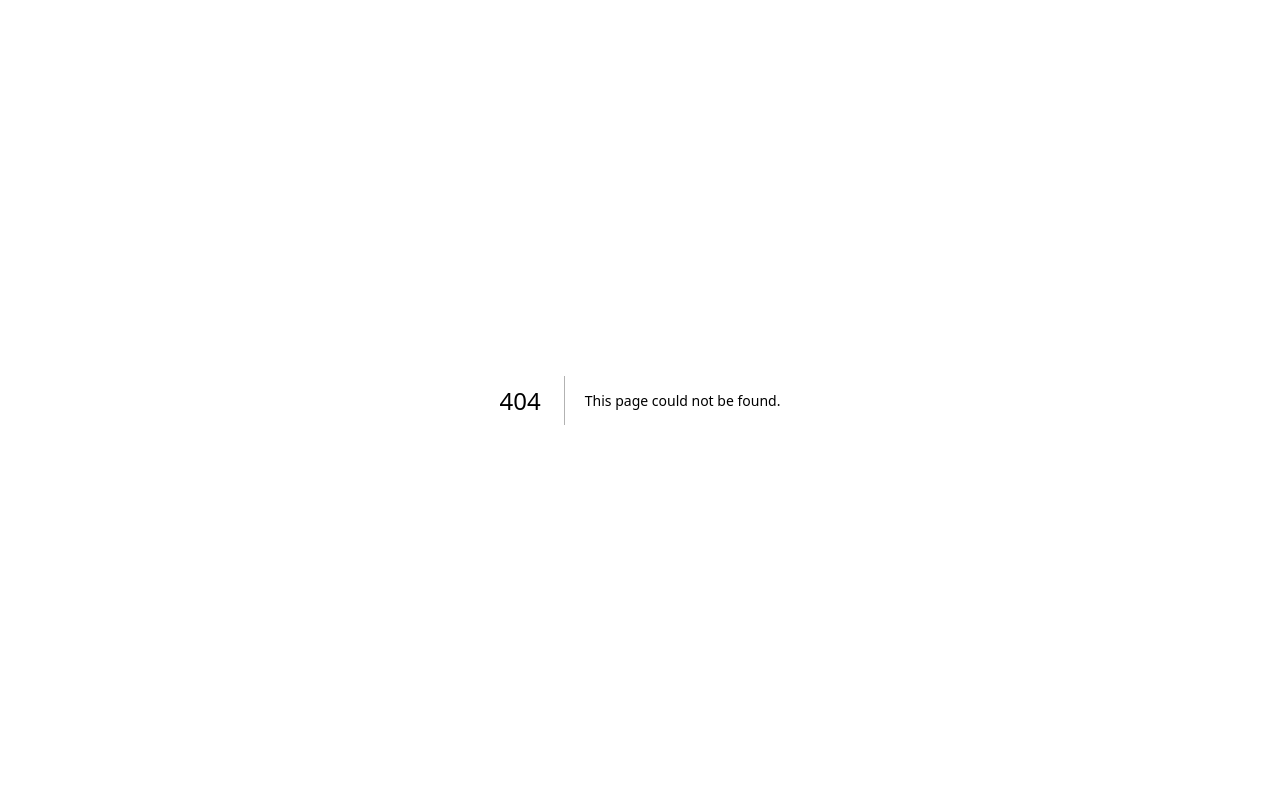
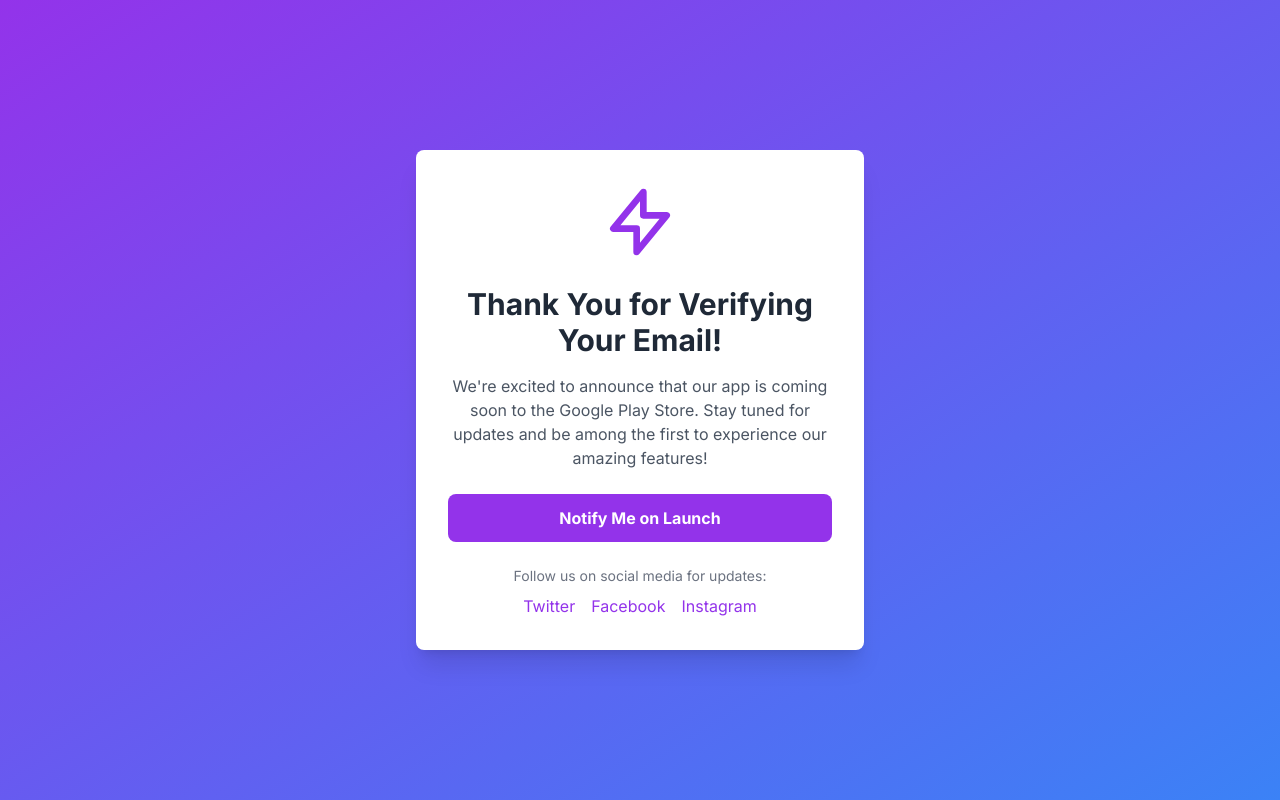
Before and after one commit to Taher2512/DokLink, a Next.js app: page /coming-soon in a window 1280 px wide. Before the commit this address had no page. Built offline with nearby package versions, Linux system fonts and the light colour scheme.

Commit message:
First Commit

```diff
--- a/package.json
+++ b/package.json
@@ -10,8 +10,11 @@
   },
   "dependencies": {
     "@tabler/icons-react": "^3.1.0",
+    "axios": "^1.7.2",
     "clsx": "^2.1.0",
     "country-state-city": "^3.2.1",
+    "dotenv": "^16.4.5",
+    "firebase": "^10.12.4",
     "framer-motion": "^11.0.14",
     "next": "14.1.3",
     "react": "^18",
--- /dev/null
+++ b/src/app/coming-soon/page.js
@@ -0,0 +1,64 @@
+"use client"
+import React, { useState } from 'react';
+
+const ComingSoonPage = () => {
+  const [isHovered, setIsHovered] = useState(false);
+
+  return (
+    <div className="min-h-screen bg-gradient-to-br from-purple-600 to-blue-500 flex items-center justify-center p-4">
+      <div className="bg-white rounded-lg shadow-xl p-8 max-w-md w-full">
+        <div className="mx-auto w-20 h-20 mb-6 text-purple-600">
+          <svg
+            xmlns="http://www.w3.org/2000/svg"
+            fill="none"
+            viewBox="0 0 24 24"
+            stroke="currentColor"
+          >
+            <path
+              strokeLinecap="round"
+              strokeLinejoin="round"
+              strokeWidth={2}
+              d="M13 10V3L4 14h7v7l9-11h-7z"
+            />
+          </svg>
+        </div>
+
+        <h1 className="text-3xl font-bold text-center text-gray-800 mb-4">
+          Thank You for Verifying Your Email!
+        </h1>
+
+        <p className="text-center text-gray-600 mb-6">
+          We're excited to announce that our app is coming soon to the Google Play Store.
+          Stay tuned for updates and be among the first to experience our amazing features!
+        </p>
+
+        <button
+          onMouseEnter={() => setIsHovered(true)}
+          onMouseLeave={() => setIsHovered(false)}
+          className={`w-full bg-purple-600 text-white font-bold py-3 px-4 rounded-lg transition-all duration-300 ${
+            isHovered ? 'bg-purple-700 transform scale-105' : ''
+          }`}
+        >
+          Notify Me on Launch
+        </button>
+
+        <div className="mt-6 text-center">
+          <p className="text-sm text-gray-500">Follow us on social media for updates:</p>
+          <div className="flex justify-center space-x-4 mt-2">
+            {['Twitter', 'Facebook', 'Instagram'].map((platform) => (
+              <a
+                key={platform}
+                href="#"
+                className="text-purple-600 hover:text-purple-800 transition duration-300"
+              >
+                {platform}
+              </a>
+            ))}
+          </div>
+        </div>
+      </div>
+    </div>
+  );
+};
+
+export default ComingSoonPage;
--- /dev/null
+++ b/src/app/components/utils/config.js
@@ -0,0 +1,14 @@
+import { initializeApp } from "firebase/app";
+import { getFirestore } from "firebase/firestore";
+require('dotenv').config();
+const firebaseConfig = {
+  apiKey: process.env.NEXT_PUBLIC_FIREBASE_API,
+  authDomain: process.env.NEXT_PUBLIC_FIREBASE_INITIAL+".firebaseapp.com",
+  projectId: process.env.NEXT_PUBLIC_FIREBASE_INITIAL,
+  storageBucket: process.env.NEXT_PUBLIC_FIREBASE_INITIAL+".appspot.com",
+  messagingSenderId: process.env.NEXT_PUBLIC_MESSAGE_SENDER_ID,
+  appId: process.env.NEXT_PUBLIC_FIREBASE_APPID,
+};
+
+export const app = initializeApp(firebaseConfig);
+export const db = getFirestore(app);
--- /dev/null
+++ b/src/app/otp-verification/page.js
@@ -0,0 +1,107 @@
+"use client"
+import axios from 'axios';
+import { addDoc, collection, doc, getDoc, getDocs, onSnapshot, query, updateDoc, where } from 'firebase/firestore';
+import React, { useState, useRef, useEffect } from 'react';
+import { db } from '../components/utils/config';
+import { useRouter } from 'next/navigation';
+
+const VerificationCode = () => {
+  const [code, setCode] = useState(['', '', '', '']);
+  const inputs = useRef([]);
+ const [data, setdata] = useState()
+  useEffect(() => {
+    inputs.current[0].focus();
+    // console.log(JSON.stringify(localStorage.getItem('details')))
+    // setdata(JSON.parse(localStorage.getItem('details')))
+    getData()
+
+  }, []);
+  const router=useRouter()
+const getData=async()=>{
+    console.log(localStorage.getItem('details'))
+    setdata(JSON.parse(localStorage.getItem('details')))
+}
+  const handleChange = (element, index) => {
+    if (isNaN(element.value)) return false;
+
+    setCode([...code.map((d, idx) => (idx === index ? element.value : d))]);
+
+    if (element.nextSibling) {
+      element.nextSibling.focus();
+    }
+  };
+
+  const handleBackspace = (e, index) => {
+    if (e.key === 'Backspace' && !code[index] && index > 0) {
+      const newCode = [...code];
+      newCode[index - 1] = '';
+      setCode(newCode);
+      inputs.current[index - 1].focus();
+    }
+  };
+
+  const handleSubmit = async(e) => {
+    e.preventDefault();
+    const verificationCode = code.join('');
+    console.log(data.email)
+    const q= query(collection(db,"otp"),where("otp","==",verificationCode),where("email","==",data.email),where("used","==",0));
+
+    const docSnap = onSnapshot(q,async(response)=>{
+
+      if(response.empty){
+        alert("Invalid OTP")
+        return
+      }
+      const data1= response.docs[0].data()
+      if(data1.expiresIn>Date.now()){
+        await updateDoc(doc(db,"otp",response.docs[0].id),{used:1})
+        await addDoc(collection(db,"userdetail"),{...data,createdAt:Date.now()})
+        await addDoc(collection(db,"users"),{email:data.email,data:Date.now(),googleLogin:0})
+        const queryParams = new URLSearchParams({
+          id:response.docs[0].id
+        }).toString();
+
+        router.push(`/coming-soon?${queryParams}`)
+        return
+      }
+      else{
+        alert("OTP expired")
+        return
+      }
+    })
+
+
+    // Here you would typically send the code to your server for verification
+
+};
+
+  return (
+    <div className="flex flex-col items-center justify-center min-h-screen bg-#1e40af-100">
+      <h1 className="text-2xl font-bold mb-4 text-white">Enter Verification Code</h1>
+      <form onSubmit={handleSubmit} className="bg-white p-8 rounded-lg shadow-md">
+        <div className="flex space-x-2 mb-4">
+          {code.map((digit, index) => (
+            <input
+              key={index}
+              type="text"
+              maxLength={1}
+              value={digit}
+              onChange={(e) => handleChange(e.target, index)}
+              onKeyDown={(e) => handleBackspace(e, index)}
+              ref={(ref) => inputs.current[index] = ref}
+              className="w-12 h-12 text-center text-xl border-2 border-gray-300 rounded focus:border-blue-500 focus:outline-none"
+            />
+          ))}
+        </div>
+        <button
+          type="submit"
+          className="w-full bg-blue-500 text-white py-2 rounded hover:bg-blue-600 transition duration-200"
+        >
+          Verify
+        </button>
+      </form>
+    </div>
+  );
+};
+
+export default VerificationCode;
--- a/src/app/user-login/page.js
+++ b/src/app/user-login/page.js
@@ -7,7 +7,21 @@ import Select from "react-select";
 import { City, Country, State } from "country-state-city";
 import DatePicker from "react-datepicker";
 import "react-datepicker/dist/react-datepicker.css";
-
+import {db} from "../components/utils/config"
+import {
+  addDoc,
+  collection,
+  deleteDoc,
+  doc,
+  getDocs,
+  onSnapshot,
+  orderBy,
+  query,
+  serverTimestamp,
+  where,
+} from "firebase/firestore";
+import { useRouter } from "next/navigation";
+import axios from "axios";
 function UserLogin() {
   const [fullName, setFullName] = useState("");
   const [email, setEmail] = useState("");
@@ -36,7 +50,7 @@ function UserLogin() {
   const [genderZIndex, setGenderZIndex] = useState(1000);
   const [birthDate, setBirthDate] = useState("");
   const [showError, setShowError] = useState(false);
-
+  const router=useRouter()
   const options = [
     {
       value: 1,
@@ -138,17 +152,26 @@ function UserLogin() {
       return;
     } else {
       setShowError(false);
-      console.log({
-        fullName,
-        email,
-        mobile,
-        selectedCountry,
-        selectedState,
-        selectedCity,
-        zipCode,
-        selectedGender,
-        birthDate,
-      });
+      const q=query(collection(db,"userdetail"),where("email","==",email));
+      const unsubscribe=onSnapshot(q,async(querySnapshot)=>{
+        let arr=querySnapshot.docs.filter((doc)=>doc.email===email)
+        console.log(querySnapshot.docs)
+        if(querySnapshot.docs.length>0){
+          alert("User already exists")
+        }
+        else{
+           axios.post("https://gmtserver.onrender.com/generateOtp",{email:email}).then(async(response)=>{
+            if(response.data.error==0){
+               addDoc(collection(db,"otp"),{email,otp:response.data.otp,expiresIn:Date.now()+9*60*1000,used:0}).then(()=>{           localStorage.setItem("details",JSON.stringify({fullName,email,mobile,country:selectedCountry,state:selectedState,city:selectedCity,zipCode,gender:selectedGender,dob:birthDate}))
+               localStorage.setItem("details",JSON.stringify({fullName,email,mobile,country:selectedCountry,state:selectedState,city:selectedCity,zipCode,gender:selectedGender,dob:birthDate}))
+                router.push("/otp-verification")
+
+               })
+            }
+           })
+        }
+      })
+
     }
   };
 
```
Also changed, not shown: 2 other files (tests, documents, lock files or other folders).
